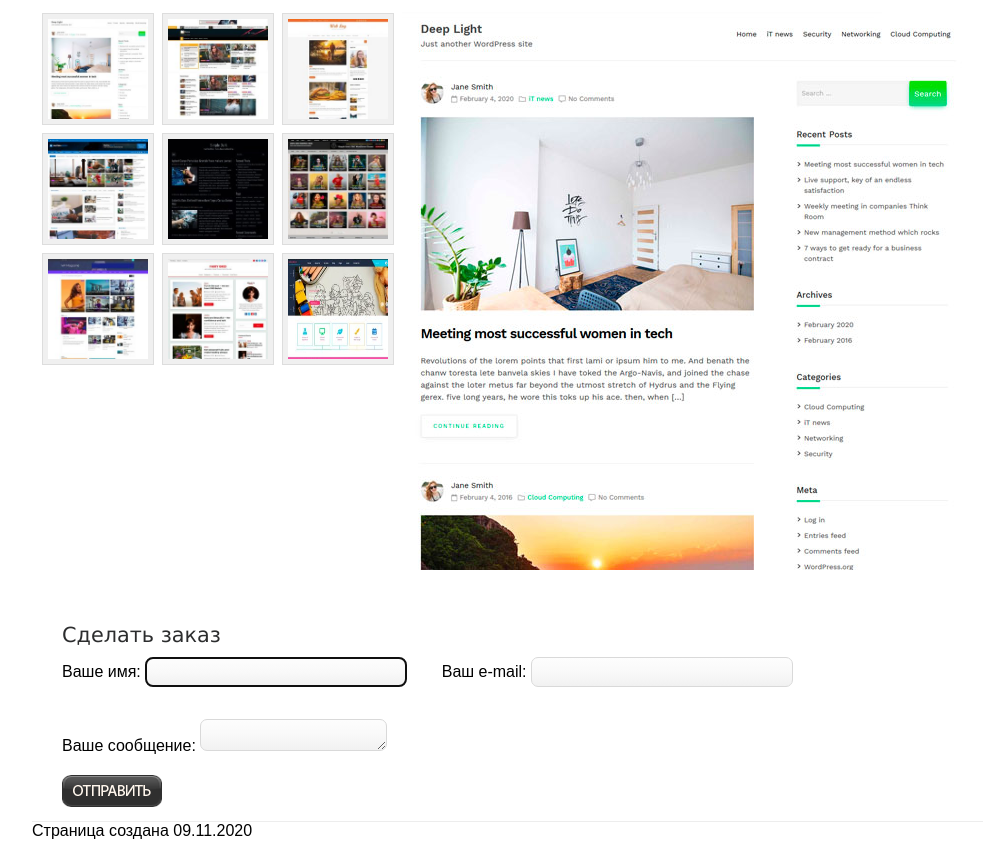
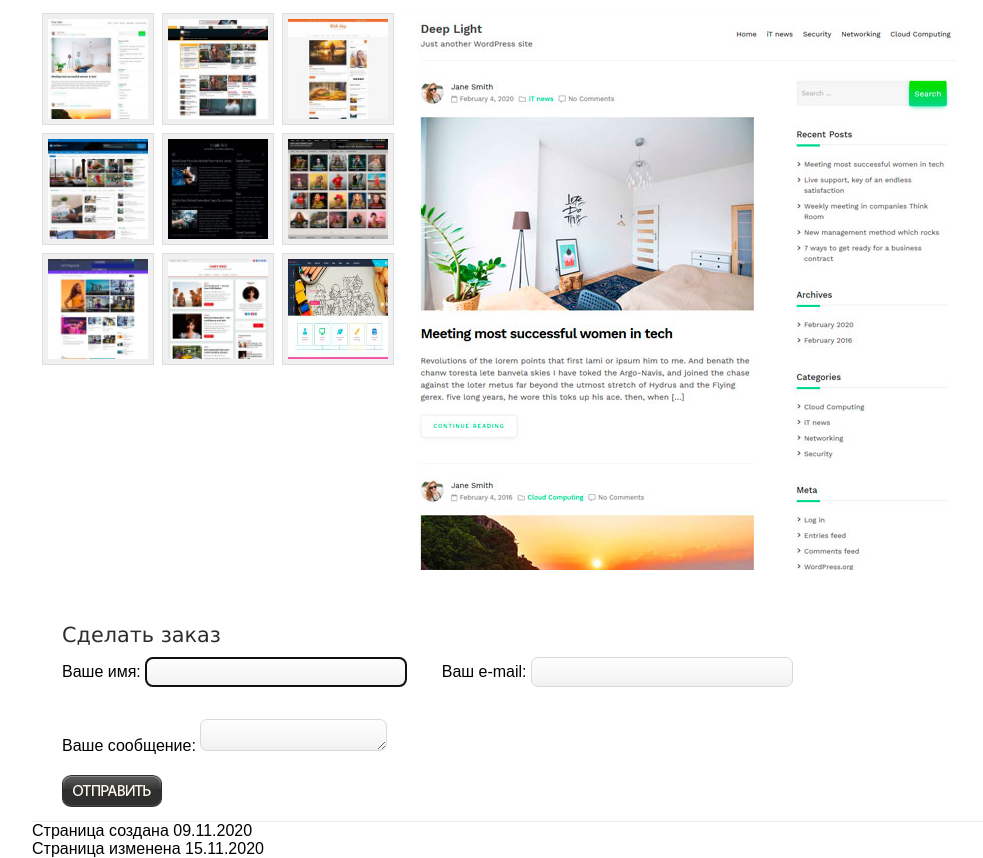
Before and after one commit to aleksderk/web-development, a plain HTML site: page index.html in a window 1280 px wide. Shown: the part 847-1705 px from the top of the page, without its empty margins (128-1111 px from the left). Drawn offline with Linux system fonts and the light colour scheme.

Commit message:
Добавил дату изменения

```diff
--- a/index.html
+++ b/index.html
@@ -125,6 +125,7 @@
 	</div>
 	<footer>
 		<p>Страница создана 09.11.2020</p>
+		<p>Страница изменена 15.11.2020</p>
 	</footer>
 </body>
 </html>
```
